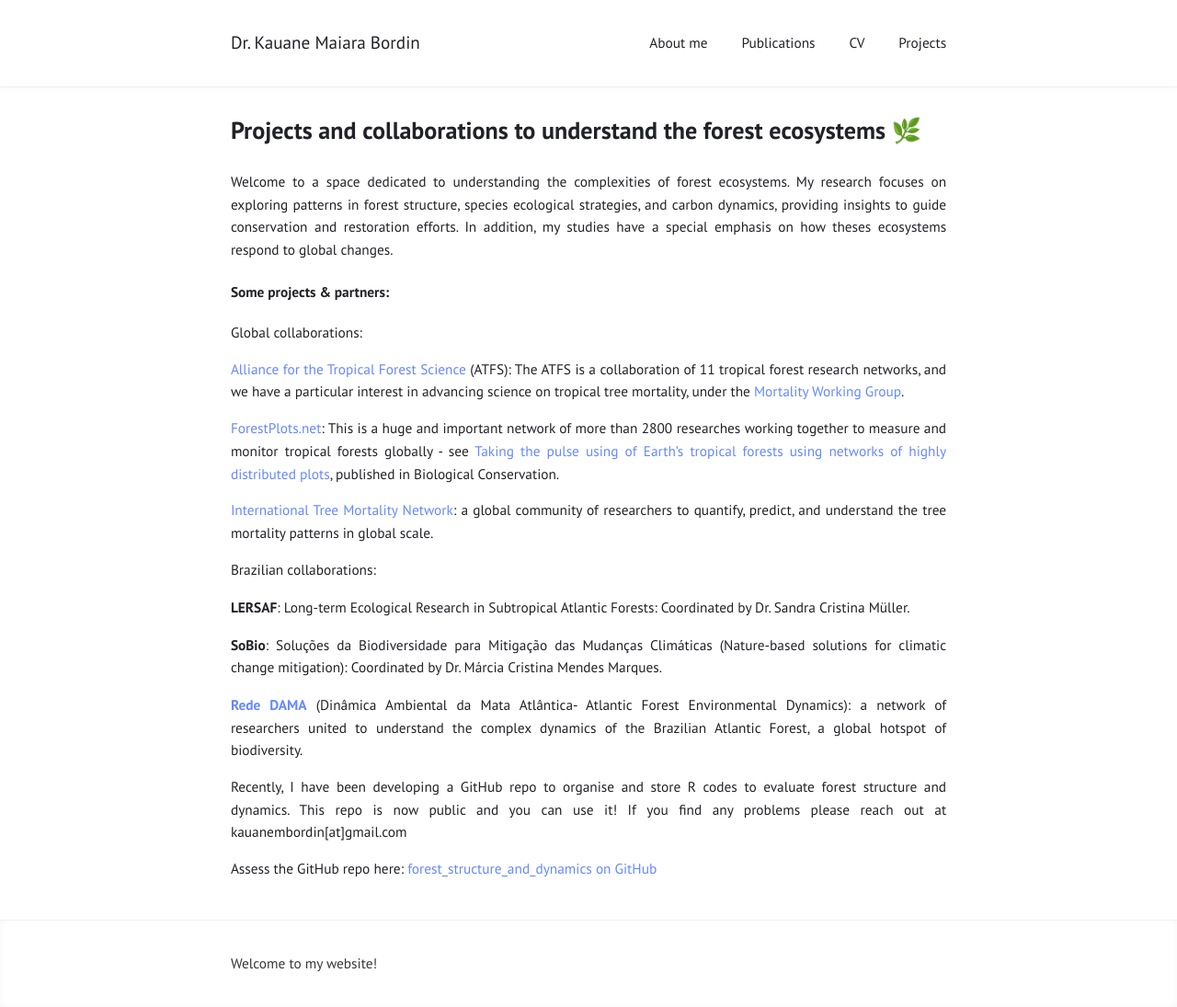
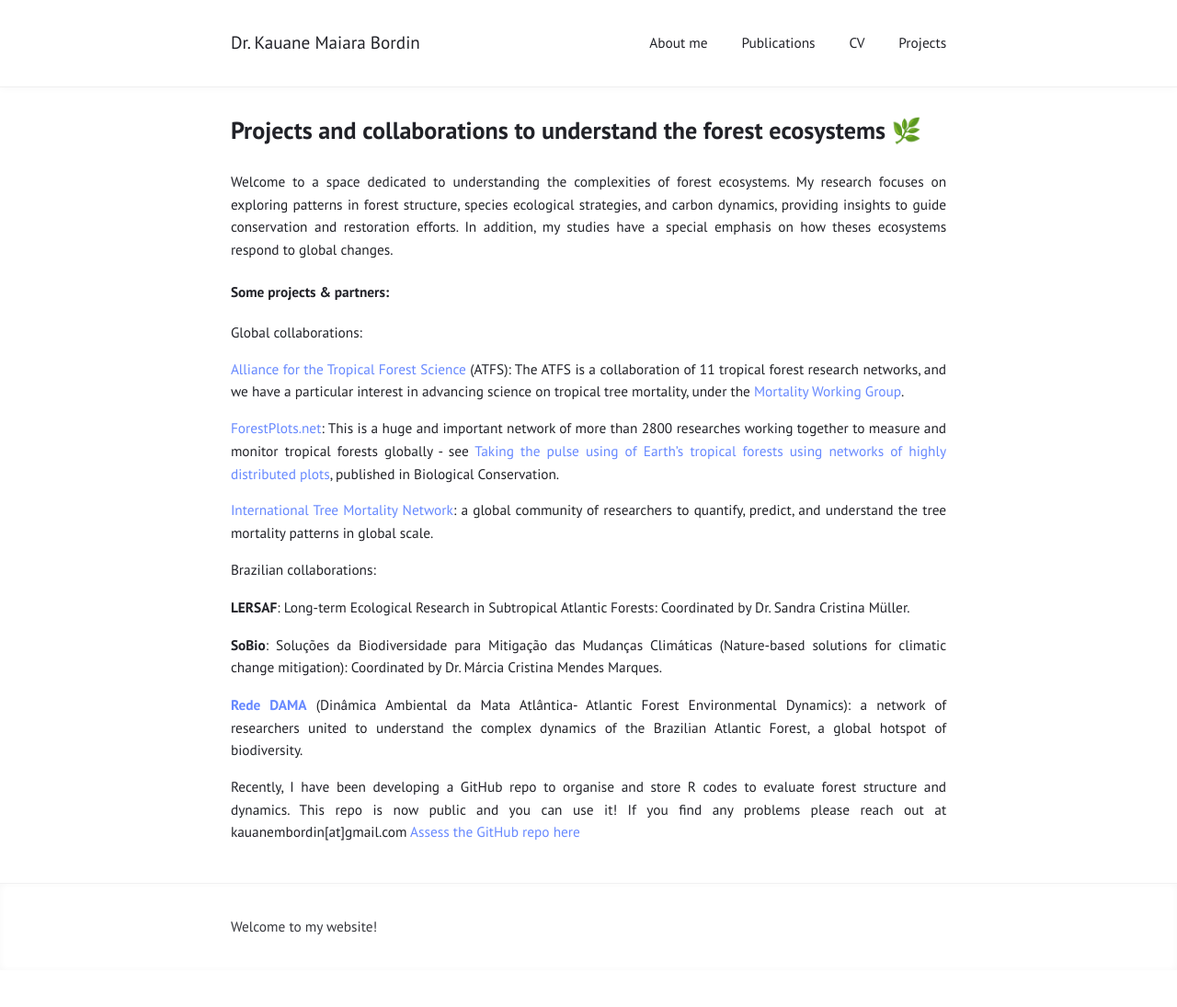
Before and after one commit to kmbordin/kmbordin.github.io, a Jekyll site: the page built from projects.MD, in a window 1280 px wide. Shown: the whole page at 92% size. Built offline with Jekyll 4.4.1, drawn with Linux system fonts in a browser that asks for light colours; our own code applies the rules of GitHub Pages for plain Markdown files; after the commit the page ends 1055 px from its top, so only the background shows below that.

Commit message:
add git repo

```diff
--- a/projects.MD
+++ b/projects.MD
@@ -22,10 +22,4 @@ Brazilian collaborations:
 
 [**Rede DAMA**](https://rededama.github.io/) (Dinâmica Ambiental da Mata Atlântica- Atlantic Forest Environmental Dynamics): a network of researchers united to understand the complex dynamics of the Brazilian Atlantic Forest, a global hotspot of biodiversity.
 
-Recently, I have been developing a GitHub repo to organise and store R codes to evaluate forest structure and dynamics. This repo is now public and you can use it! If you find any problems please reach out at kauanembordin[at]gmail.com
-<p>
-  Assess the GitHub repo here:
-  <a href="https://github.com/kmordin/forest_structure_and_dynamics" target="_blank">
-    forest_structure_and_dynamics on GitHub
-  </a>
-</p>
+Recently, I have been developing a GitHub repo to organise and store R codes to evaluate forest structure and dynamics. This repo is now public and you can use it! If you find any problems please reach out at kauanembordin[at]gmail.com [Assess the GitHub repo here](https://github.com/kmbordin/forest_structure_and_dynamics/tree/main)
```
